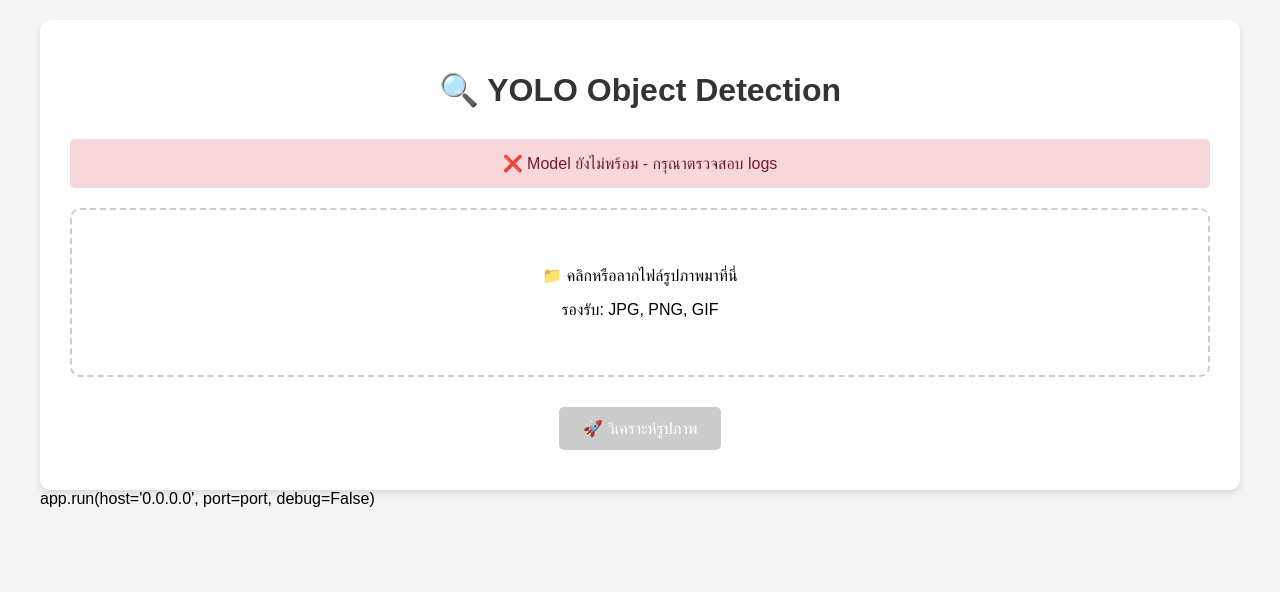
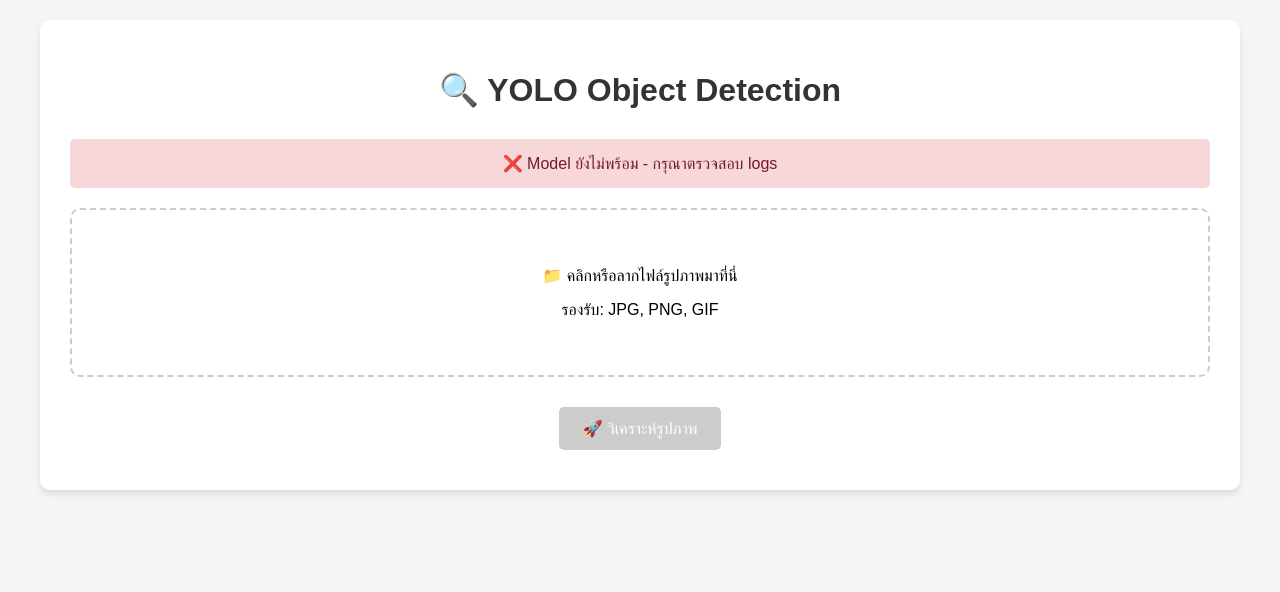
Before and after one commit to kaknoob/skin-for-website, a Flask app: page / in a window 1280 px wide. Shown: the top 592 px of the page. Run offline with Flask 3, Linux system fonts and the light colour scheme.

Commit message:
Update index.html

```diff
--- a/templates/index.html
+++ b/templates/index.html
@@ -290,4 +290,3 @@
     </script>
 </body>
 </html>
-    app.run(host='0.0.0.0', port=port, debug=False)
```
